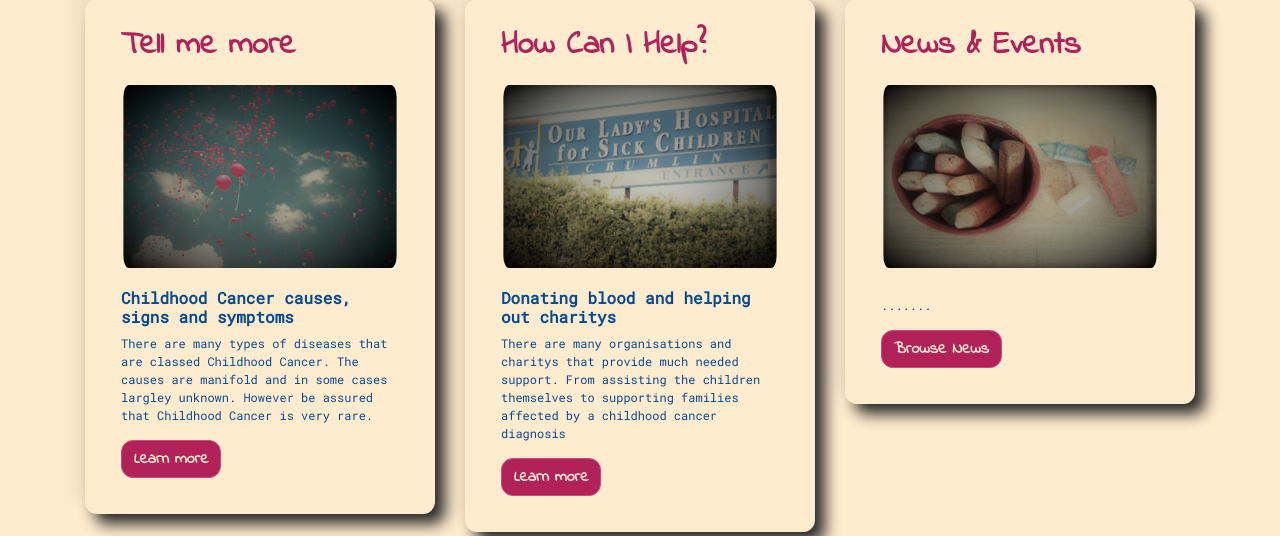
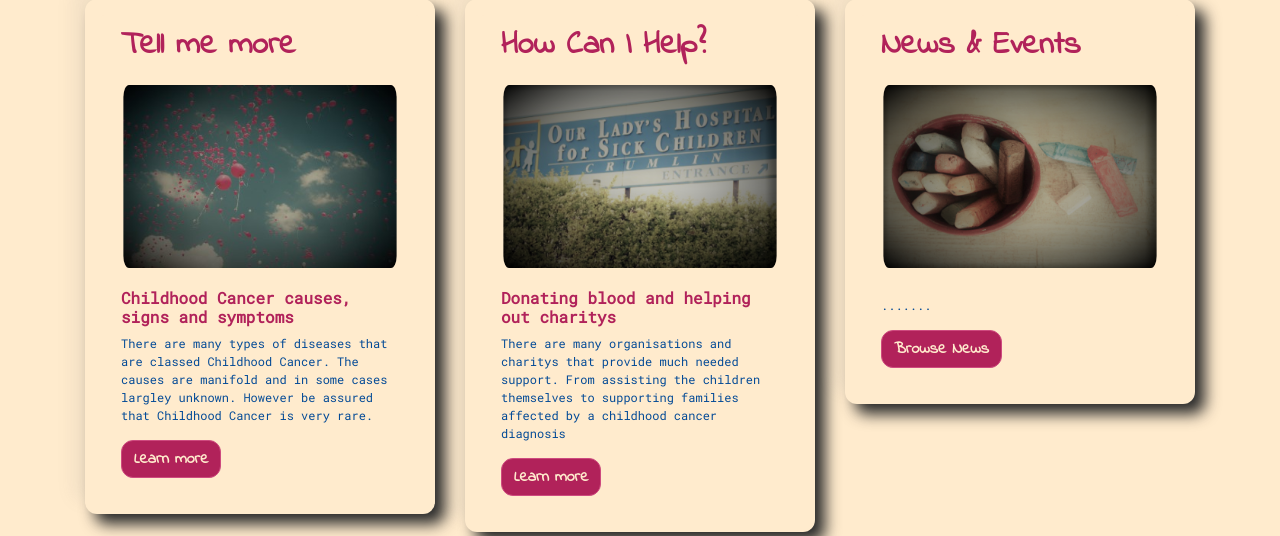
Before and after one commit to alimgee/-mollyrose--in-django, a Django app: page / in a window 1280 px wide. Shown: the part 513-1049 px from the top of the page. Run offline with Django 3.2, Linux system fonts and the light colour scheme; data that the repository does not hold is empty; some libraries are stand-ins or nearby versions.

Commit message:
Content tidy up

```diff
--- a/main/templates/main/includes/cards.html
+++ b/main/templates/main/includes/cards.html
@@ -12,7 +12,7 @@
                         class="card-img img-fluid rounded card-img">
                     <div class="card-body">
                         <div class="card-text">
-                            <h3>Childhood Cancer causes, signs and
+                            <h3 class="news-header">Childhood Cancer causes, signs and
                                 symptoms</h3>
                         </div>
                         <p class="card-text">There are many types of diseases that are classed Childhood Cancer. The
--- a/static/css/main.css
+++ b/static/css/main.css
@@ -67,7 +67,6 @@ h1,h2,h3,h4,h5,h6{
 h3{
   font-size: 1rem!important;
   font-family: 'Roboto Mono', monospace!important;
-  color: #034a96;
 }
 a{
   color: #034a96;
@@ -85,6 +84,7 @@ a{
 p{
   font-family: 'Roboto Mono', monospace;
   letter-spacing:normal;
+  color: #034a96;
 
 }
 .text-primary{
@@ -314,6 +314,7 @@ div.signs>p::first-letter{
 p {
   font-size: 1rem;
 }
+
 
 /* admin css*/
 .admin-content{
```
